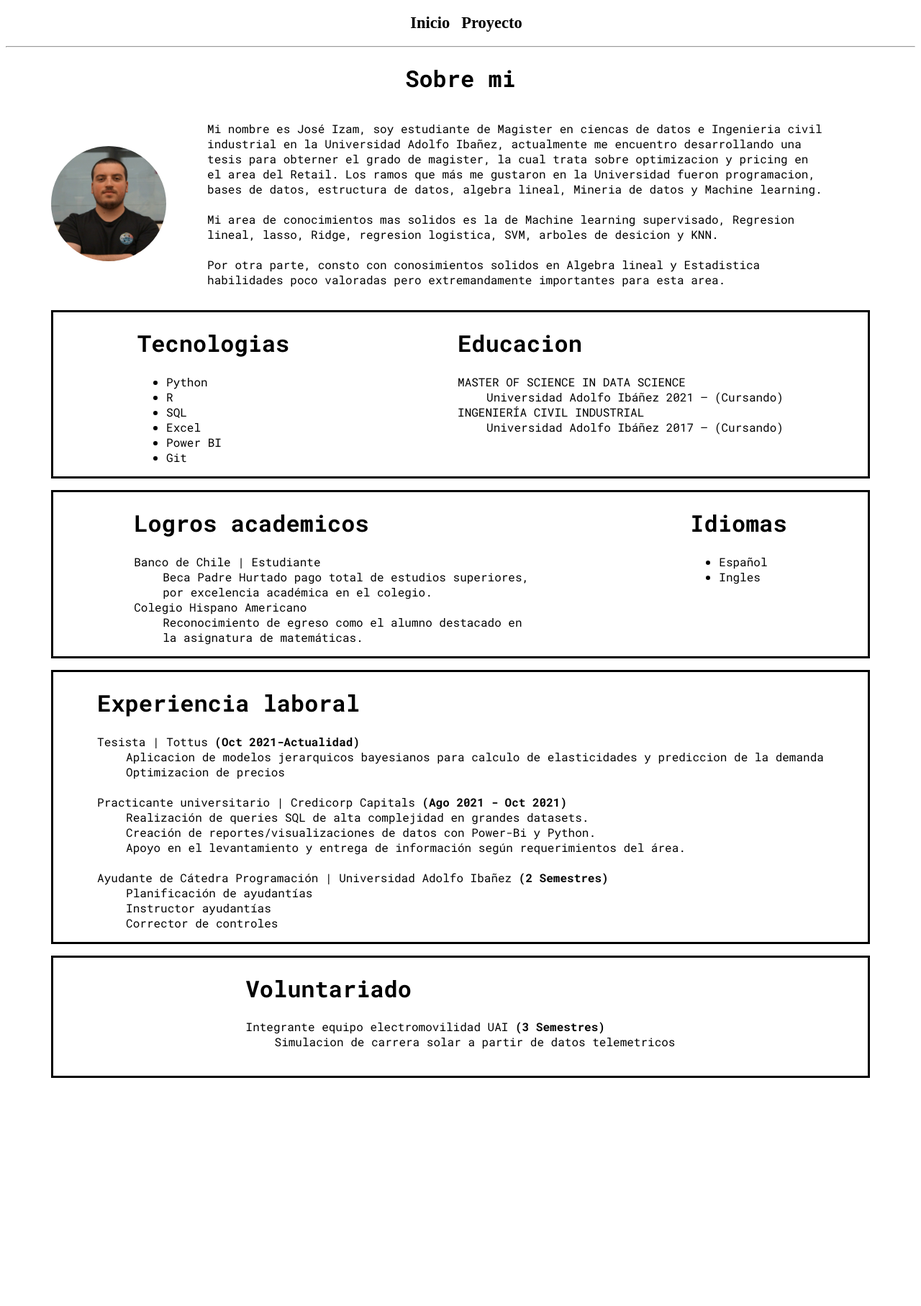
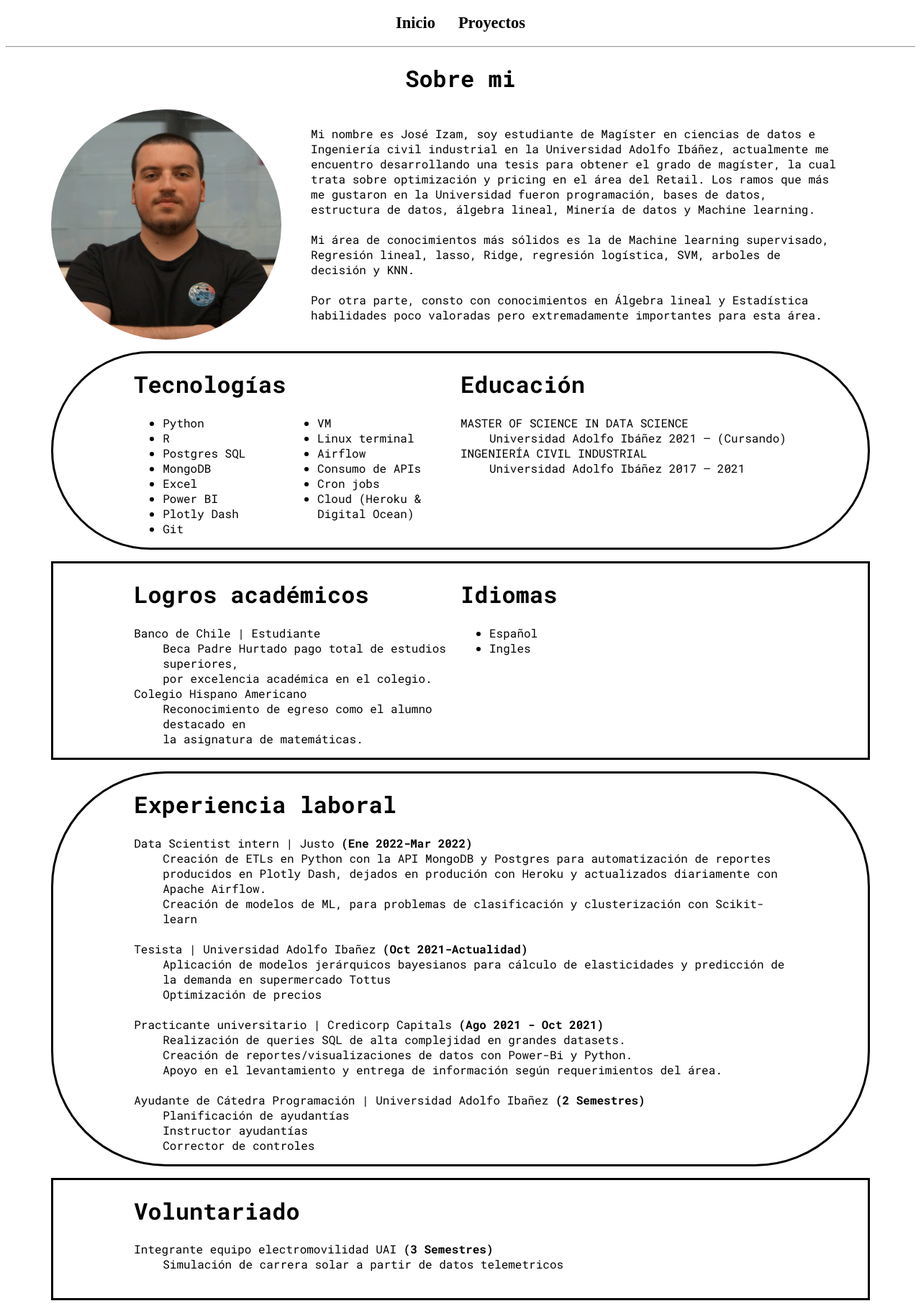
Before and after one commit to joigmz/joseizam, a Django app: page / in a window 1280 px wide. Shown: the whole page at 72% size. Before the commit the page ends 1498 px from the top, so only its background shows below. Run offline with Django 3.2, Linux system fonts and the light colour scheme; some libraries are stand-ins or nearby versions.

Commit message:
improve the frontend

```diff
--- a/resume/templates/base.html
+++ b/resume/templates/base.html
@@ -5,12 +5,14 @@
         <meta charset="UTF-8">
         <meta name="viewport" content="width=device-width, initial-scale=1.0">
         <link rel="stylesheet" href="{% static 'css/styles.css' %}">
+        <script src="{% static 'js/main.js' %}" type="text/javascript"></script>
+        <script type='text/javascript' src='https://ajax.googleapis.com/ajax/libs/jquery/1.7.1/jquery.min.js'></script>
         <title>Resume</title>
     </head>
     <body>
         <div class="barnav">
-            <h3><a class="link-barnav" href="{% url 'index' %}" >Inicio</a></h3>
-            <h3><a class="link-barnav" href="{% url 'project' %}">Proyecto</a></h3>
+            <h3><a class="link-barnav" href="{% url 'index' %}">Inicio</a></h3>
+            <h3><a class="link-barnav" href="{% url 'project' %}">Proyectos</a></h3>
         </div>
         <hr>
         <div class="layout">
--- a/resume/templates/index.html
+++ b/resume/templates/index.html
@@ -9,52 +9,54 @@
     </h1>
 </div>
 <div class="contenedor-foto-descripcion-sobre-mi">
-    <img class= "foto-sobre-mi" src="{% static 'img/1622608198300.jpeg' %}" alt="Yo">
+    <div class="box-img-about-me">
+        <img class= "foto-sobre-mi" src="{% static 'img/1622608198300.jpeg' %}" alt="Yo">
+    </div>
     <div class="descripcion-sobre-mi">
         <p>
-            Mi nombre es José Izam, soy estudiante de Magister en ciencas de datos e Ingenieria
-            civil industrial en la Universidad Adolfo Ibañez, actualmente me encuentro desarrollando
-            una tesis para obterner el grado de magister, la cual trata sobre optimizacion y pricing
-            en el area del Retail.
-            Los ramos que más me gustaron en la Universidad fueron programacion, bases de datos,
-            estructura de datos, algebra lineal, Mineria de datos y Machine learning.
+            Mi nombre es José Izam, soy estudiante de Magíster en ciencias de datos e Ingeniería civil industrial en la Universidad Adolfo Ibáñez, actualmente me encuentro desarrollando una tesis para obtener el grado de magíster, la cual trata sobre optimización y pricing en el área del Retail. Los ramos que más me gustaron en la Universidad fueron programación, bases de datos, estructura de datos, álgebra lineal, Minería de datos y Machine learning.
             <br><br>
-            Mi area de conocimientos mas solidos es la de Machine learning supervisado,
-            Regresion lineal, lasso, Ridge, regresion logistica, SVM, arboles de desicion y
-            KNN.
+            Mi área de conocimientos más sólidos es la de Machine learning supervisado, Regresión lineal, lasso, Ridge, regresión logística, SVM, arboles de decisión y KNN.
             <br><br>
-            Por otra parte, consto con conosimientos solidos en Algebra lineal y Estadistica
-            habilidades poco valoradas pero extremandamente importantes para esta area.
+            Por otra parte, consto con conocimientos en Álgebra lineal y Estadística habilidades poco valoradas pero extremadamente importantes para esta área.
         </p>
     </div>
 </div>
 
-<div class="datos-sobre-mi">
+<div class="g2c br10 shadow">
     <div class="tecnologias">
-        <h1>Tecnologias</h1>
-        <ul>
+        <h1>Tecnologías</h1>
+        <ul style="columns: 2;">
             <li>Python</li>
             <li>R</li>
-            <li>SQL</li>
+            <li>Postgres SQL</li>
+            <li>MongoDB</li>
             <li>Excel</li>
             <li>Power BI</li>
+            <li>Plotly Dash</li>
             <li>Git</li>
+            <li>VM</li>
+            <li>Linux terminal</li>
+            <li>Airflow</li>
+            <li>Consumo de APIs</li>
+            <li>Cron jobs</li>
+            <li>Cloud (Heroku & Digital Ocean)</li>
         </ul>
     </div>
     <div class="Educacion">
-        <h1>Educacion</h1>
+        <h1>Educación</h1>
         <dl>
             <dt>MASTER OF SCIENCE IN DATA SCIENCE</dt>
             <dd>Universidad Adolfo Ibáñez 2021 – (Cursando)</dd>
             <dt>INGENIERÍA CIVIL INDUSTRIAL</dt>
-            <dd>Universidad Adolfo Ibáñez 2017 – (Cursando)</dd>
+            <dd>Universidad Adolfo Ibáñez 2017 – 2021</dd>
         </dl>
     </div>
 </div>
 
-<div class="datos-sobre-mi">
+<div class="g2c shadow">
     <div class="Logros academicos">
-        <h1>Logros academicos</h1>
+        <h1>Logros académicos</h1>
         <dl>
             <dt>Banco de Chile | Estudiante</dt>
             <dd>Beca Padre Hurtado pago total de estudios superiores,<br>
@@ -73,13 +75,18 @@
     </div>
 </div>
 
-<div class="datos-sobre-mi">
+<div class="g1c br10 shadow">
     <div class="experiencia-laboral">
         <h1>Experiencia laboral</h1>
         <dl>
-            <dt>Tesista | Tottus <b>(Oct 2021-Actualidad)</b></dt>
-            <dd>Aplicacion de modelos jerarquicos bayesianos para calculo de elasticidades y prediccion de la demanda</dd>
-            <dd>Optimizacion de precios</dd>
+            <dt>Data Scientist intern | Justo <b>(Ene 2022-Mar 2022)</b></dt>
+            <dd>Creación de ETLs en Python con la API MongoDB y Postgres para automatización de reportes producidos en Plotly Dash,
+                 dejados en produción con Heroku y actualizados diariamente con Apache Airflow.</dd>
+            <dd>Creación de modelos de ML, para problemas de clasificación y clusterización con Scikit-learn</dd>
+            <br>
+            <dt>Tesista | Universidad Adolfo Ibañez <b>(Oct 2021-Actualidad)</b></dt>
+            <dd>Aplicación de modelos jerárquicos bayesianos para cálculo de elasticidades y predicción de la demanda en supermercado Tottus</dd>
+            <dd>Optimización de precios</dd>
             <br>
             <dt>Practicante universitario | Credicorp Capitals <b>(Ago 2021 - Oct 2021)</b></dt>
             <dd>Realización de queries SQL de alta complejidad en grandes datasets.</dd>
@@ -95,12 +102,12 @@
     </div>
 </div>
 
-<div class="datos-sobre-mi">
+<div class="g1c shadow">
     <div class="Voluntariado">
         <h1>Voluntariado</h1>
         <dl>
             <dt>Integrante equipo electromovilidad UAI <b>(3 Semestres)</b></dt>
-            <dd>Simulacion de carrera solar a partir de datos telemetricos </dd>
+            <dd>Simulación de carrera solar a partir de datos telemetricos </dd>
             <br>
         </dl>
     </div>
--- a/static/css/styles.css
+++ b/static/css/styles.css
@@ -9,14 +9,15 @@
 }
 
 .link-barnav{
-  color: inherit;
+  color: black;
   text-decoration: none;
   font-size: larger;
-  padding-left: 1rem;
+  padding: 0rem 1rem 0rem 1rem;
+  text-align: center;
 }
 
 .link-barnav:hover{
-  text-decoration: underline;
+  color: rgba(55, 125, 210, 0.858);
 }
 
 .layout{
@@ -29,13 +30,22 @@
 }
 
 .contenedor-foto-descripcion-sobre-mi{
+  display: grid;
+  grid-template-columns: 25vw 1fr;
+  align-items: center;
+  justify-content: center;
+}
+
+.box-img-about-me{
+  width: 100%;
+  height: 100%;
   display: flex;
   align-items: center;
   justify-content: center;
 }
 
 .foto-sobre-mi{
-  height: 10rem;
+  width: 100%;
   border-radius: 50%;
 }
 
@@ -43,9 +53,37 @@
   padding: 0px 5% 0px 5%;
 }
 
-.datos-sobre-mi{
-  display: flex;
-  justify-content:space-around;
+.g1c{
+  display: grid;
+  grid-template-columns: 1fr;
   border-style: solid;
+  padding: 0rem 7rem 0rem 7rem;
   margin-top: 1rem;
 }
+
+.g2c{
+  display: grid;
+  grid-template-columns: 1fr 1fr;
+  border-style: solid;
+  padding: 0rem 7rem 0rem 7rem;
+  margin-top: 1rem;
+}
+
+.br10{
+  border-radius: 10rem;
+}
+
+.shadow:hover{
+  box-shadow: rgba(100, 100, 111, 0.2) 0px 7px 29px 0px;
+}
+@media screen and (max-width: 996px) {
+  .g2c{
+    grid-template-columns: 1fr;
+  }
+  .contenedor-foto-descripcion-sobre-mi{
+    grid-template-columns: 1fr;
+  }
+  .foto-sobre-mi{
+    width: 40%;
+  }
+}
```
Also changed, not shown: static/js/main.js (deleted, +0 -130 lines).
